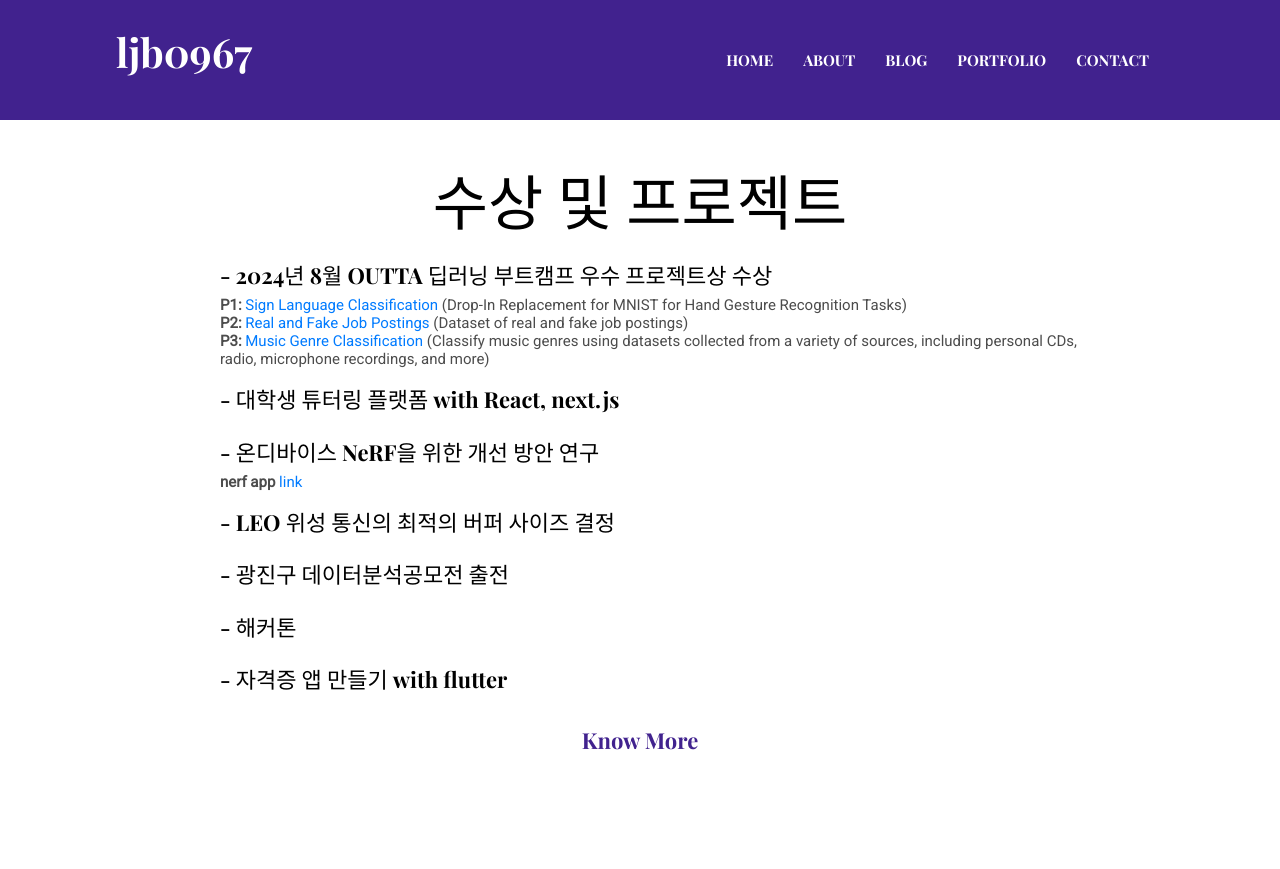
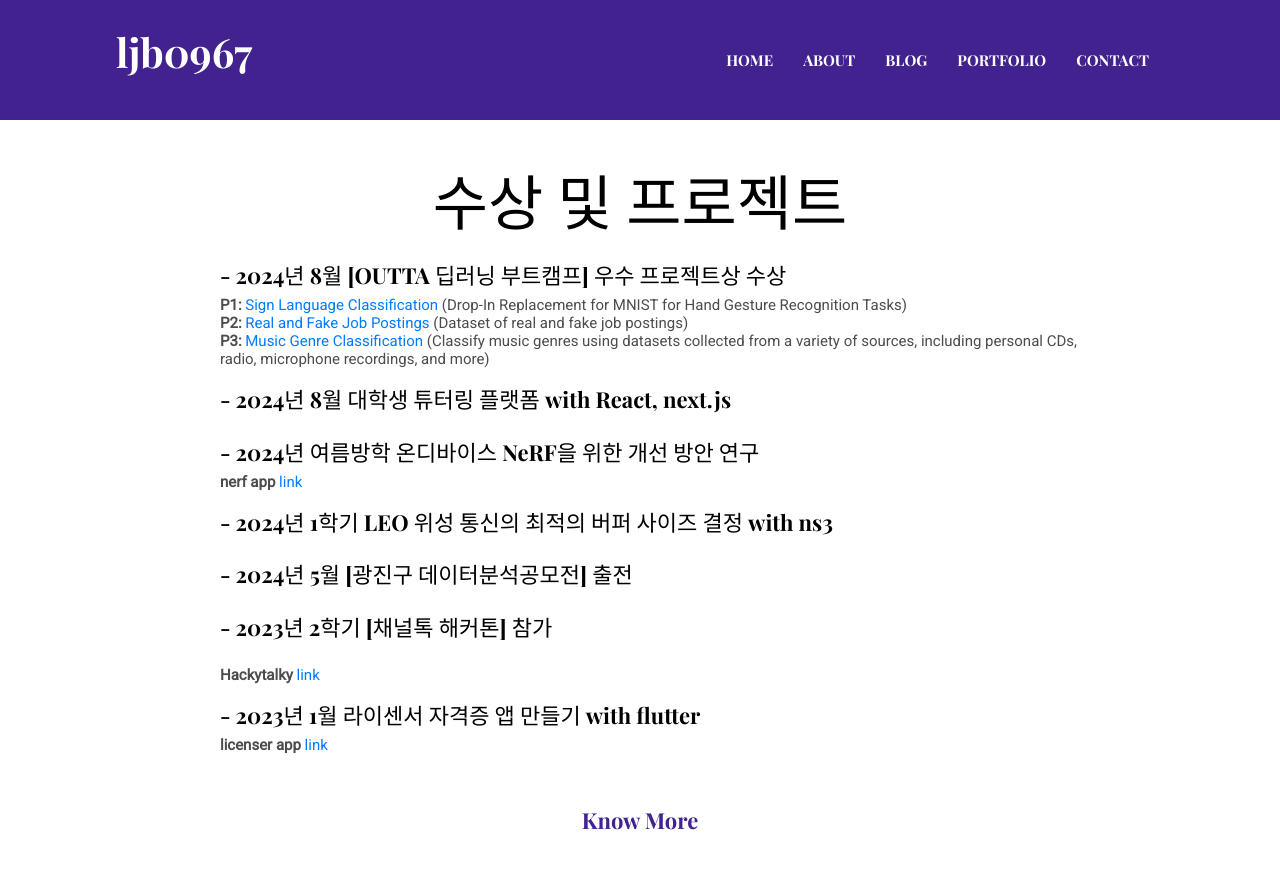
Before and after one commit to ljb0967/ljb0967.github.io, a Jekyll site: the page built from index.html, in a window 1280 px wide and 900 px high, scrolled down 1197 px. Shown: the top 869 px of the window. Built offline with Jekyll 4.4.1, drawn with Linux system fonts in a browser that asks for light colours; some web fonts are replaced.

Commit message:
Update settings.yml

```diff
--- a/_data/settings.yml
+++ b/_data/settings.yml
@@ -52,25 +52,29 @@ blurb:
   안녕하세요 저의 홈페이지에 오신 것을 환영합니다 여기에는 저에 대한 프로필과 제가 지금까지 해온 프로젝트들이 정리되어있습니다  <br> Welcome to my website! Here, you can find my profile and a summary of the projects I have worked on so far <br><br><br><br><br><h2>수상 및 프로젝트</h2>
 
   <ul style="text-align:left"><br>
-  <li><h4>-  2024년 8월 OUTTA 딥러닝 부트캠프 우수 프로젝트상 수상</h4></li>
+  <li><h4>-  2024년 8월 [OUTTA 딥러닝 부트캠프] 우수 프로젝트상 수상</h4></li>
 
   <li><strong>P1:</strong> <a href="https://github.com/ljb0967/Sign-Language-Classification" target="_blank">Sign Language Classification</a> (Drop-In Replacement for MNIST for Hand Gesture Recognition Tasks)</li>
   <li><strong>P2:</strong> <a href="https://github.com/ljb0967/Real-and-Fake-Job-Postings" target="_blank">Real and Fake Job Postings</a> (Dataset of real and fake job postings)</li>
   <li><strong>P3:</strong> <a href="https://github.com/ljb0967/Music-Genre-Classification" target="_blank">Music Genre Classification</a> (Classify music genres using datasets collected from a variety of sources, including personal CDs, radio, microphone recordings, and more)</li><br>
 
-  <li><h4>-  대학생 튜터링 플랫폼 with React, next.js</h4></li><br>
+  <li><h4>-  2024년 8월 대학생 튜터링 플랫폼 with React, next.js</h4></li><br>
 
-  <li><h4>-  온디바이스 NeRF을 위한 개선 방안 연구</h4></li>
+  <li><h4>-  2024년 여름방학 온디바이스 NeRF을 위한 개선 방안 연구</h4></li>
 
   <li><strong>nerf app </strong> <a href="https://github.com/ljb0967/nerf-app" target="_blank">link</a></li><br>
 
-  <li><h4>-  LEO 위성 통신의 최적의 버퍼 사이즈 결정</h4></li><br>
+  <li><h4>-  2024년 1학기 LEO 위성 통신의 최적의 버퍼 사이즈 결정 with ns3</h4></li><br>
 
-  <li><h4>-  광진구 데이터분석공모전 출전</h4></li><br>
+  <li><h4>-  2024년 5월 [광진구 데이터분석공모전] 출전</h4></li><br>
 
-  <li><h4>-  해커톤</h4></li><br>
+  <li><h4>-  2023년 2학기 [채널톡 해커톤] 참가</h4></li><br>
 
-  <li><h4>-  자격증 앱 만들기 with flutter</h4></li>
+  <li><strong>Hackytalky </strong> <a href="https://github.com/ljb0967/Team12-12-" target="_blank">link</a></li><br>
+
+  <li><h4>-  2023년 1월 라이센서 자격증 앱 만들기 with flutter</h4></li>
+
+  <li><strong>licenser app </strong> <a href="https://github.com/ljb0967/Licenser" target="_blank">link</a></li><br>
 
   </ul>
 
```
